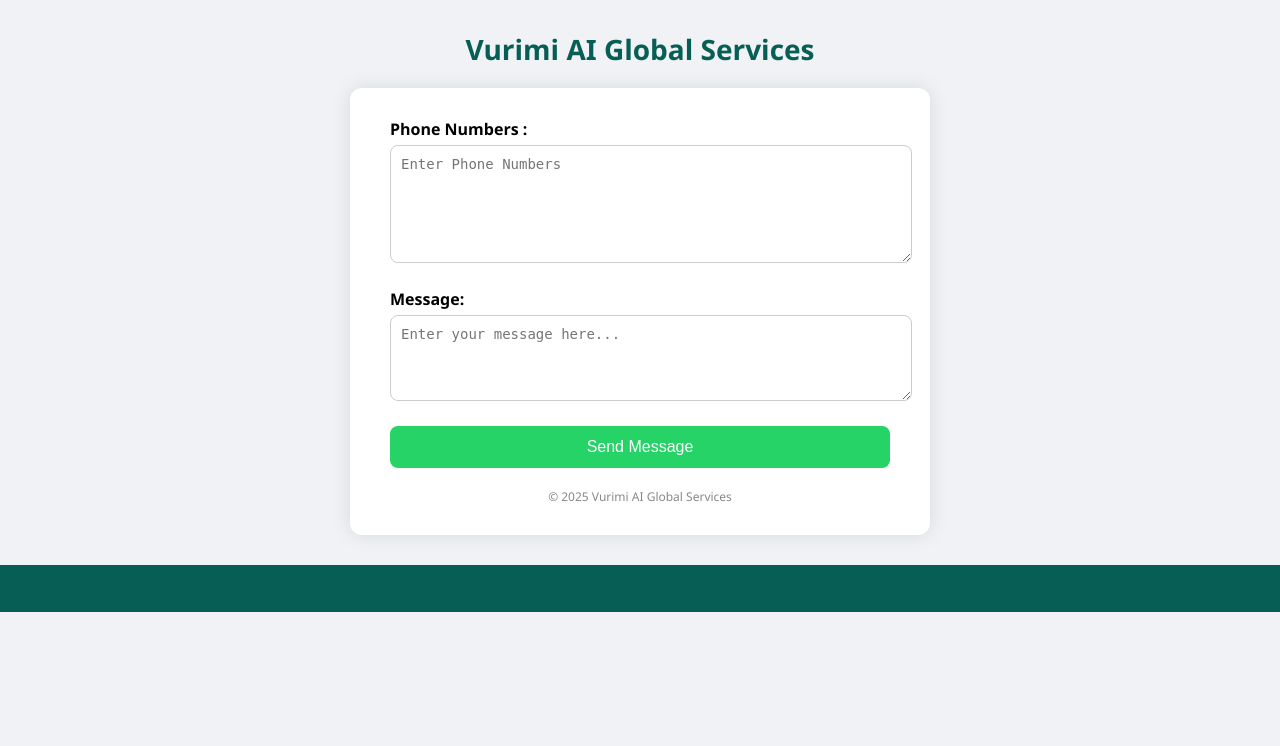
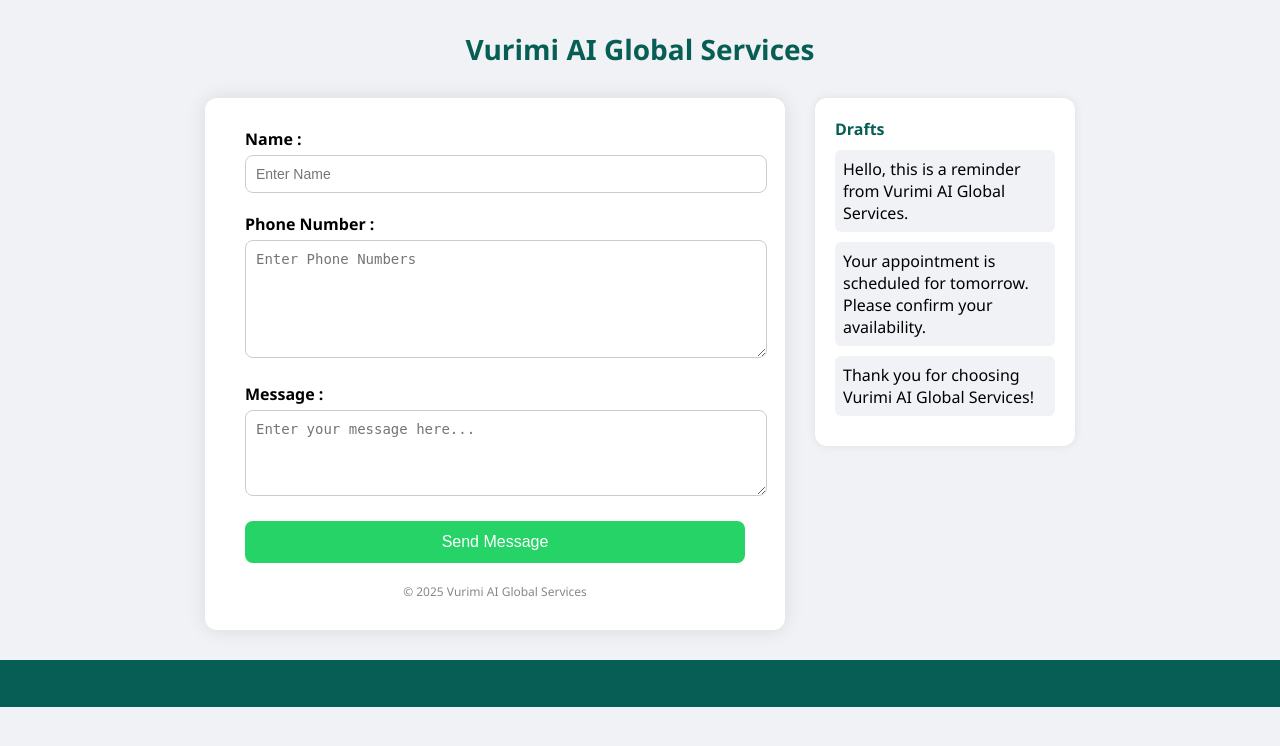
Before and after one commit to pavani220/Automatic-Messenger-, a Flask app: page / in a window 1280 px wide. Shown: the top 746 px of the page. Run offline with Flask 3, Linux system fonts and the light colour scheme.

Commit message:
Add files via upload

```diff
--- a/templates/index.html
+++ b/templates/index.html
@@ -2,8 +2,9 @@
 <html lang="en">
 <head>
     <meta charset="UTF-8">
-    <title>WhatsApp Bulk Sender</title>
+    <title>Vurimi AI Global Services</title>
     <style>
+
         body {
             font-family: 'Segoe UI', sans-serif;
             background: #f0f2f5;
@@ -44,7 +45,7 @@
             display: block;
         }
 
-        textarea {
+        textarea, input[type="text"] {
             width: 100%;
             padding: 10px;
             margin-bottom: 20px;
@@ -90,24 +91,57 @@
             color: #fff;
             text-decoration: underline;
         }
+
+        .drafts-sidebar {
+            background: #fff;
+            border-radius: 12px;
+            box-shadow: 0 0 10px rgba(0,0,0,0.08);
+            padding: 20px;
+            min-width: 180px;
+            max-width: 220px;
+        }
+
+        .draft-item {
+            cursor: pointer;
+            margin-bottom: 10px;
+            padding: 8px;
+            border-radius: 6px;
+            background: #f0f2f5;
+        }
+
+        .draft-item:hover {
+            background: #e2e6ea;
+        }
+
     </style>
 </head>
 <body>
 
     <div class="main-heading">Vurimi AI Global Services</div>
 
-    <div class="container">
+    <div style="display: flex; width: 100%; justify-content: center; align-items: flex-start; gap: 30px; margin-top: 30px;">
+        <div class="container" style="margin-top: 0;">
             <form action="/send" method="post">
-            <label>Phone Numbers :</label>
+                <label>Name :</label>
+                <input type="text" id="name" name="name" placeholder="Enter Name" style="width:100%;padding:10px;margin-bottom:20px;border:1px solid #ccc;border-radius:8px;font-size:14px;">
+
+                <label>Phone Number :</label>
                 <textarea name="numbers" rows="6" required placeholder="Enter Phone Numbers"></textarea>
 
-            <label>Message:</label>
-            <textarea name="message" rows="4" required placeholder="Enter your message here..."></textarea>
+                <label>Message :</label>
+                <textarea id="message" name="message" rows="4" required placeholder="Enter your message here..."></textarea>
 
                 <button type="submit">Send Message</button>
             </form>
             <div class="footer">
                 &copy; 2025 Vurimi AI Global Services
+            </div>
+        </div>
+        <div class="drafts-sidebar">
+            <div style="font-weight: bold; margin-bottom: 10px; color: #075e54;">Drafts</div>
+            <div class="draft-item" onclick="fillDraft('Hello, this is a reminder from Vurimi AI Global Services.')">Hello, this is a reminder from Vurimi AI Global Services.</div>
+            <div class="draft-item" onclick="fillDraft('Your appointment is scheduled for tomorrow. Please confirm your availability.')">Your appointment is scheduled for tomorrow. Please confirm your availability.</div>
+            <div class="draft-item" onclick="fillDraft('Thank you for choosing Vurimi AI Global Services!')">Thank you for choosing Vurimi AI Global Services!</div>
         </div>
     </div>
 
@@ -117,5 +151,22 @@
         </marquee>
     </div>
 
+    <script>
+        function fillDraft(text) {
+            var name = document.getElementById('name').value.trim();
+            if (name) {
+
+
+                var hiMatch = text.match(/^(Hi|Hello)([,.!\s])/i);
+                if (hiMatch) {
+                    var greeting = hiMatch[1];
+                    var after = hiMatch[2];
+                    text = greeting + ' ' + name + ',' + text.slice(hiMatch[0].length);
+                }
+            }
+            document.getElementById('message').value = text;
+        }
+    </script>
+
 </body>
 </html>
```
Lines whose indentation alone changed are shown as unchanged.
